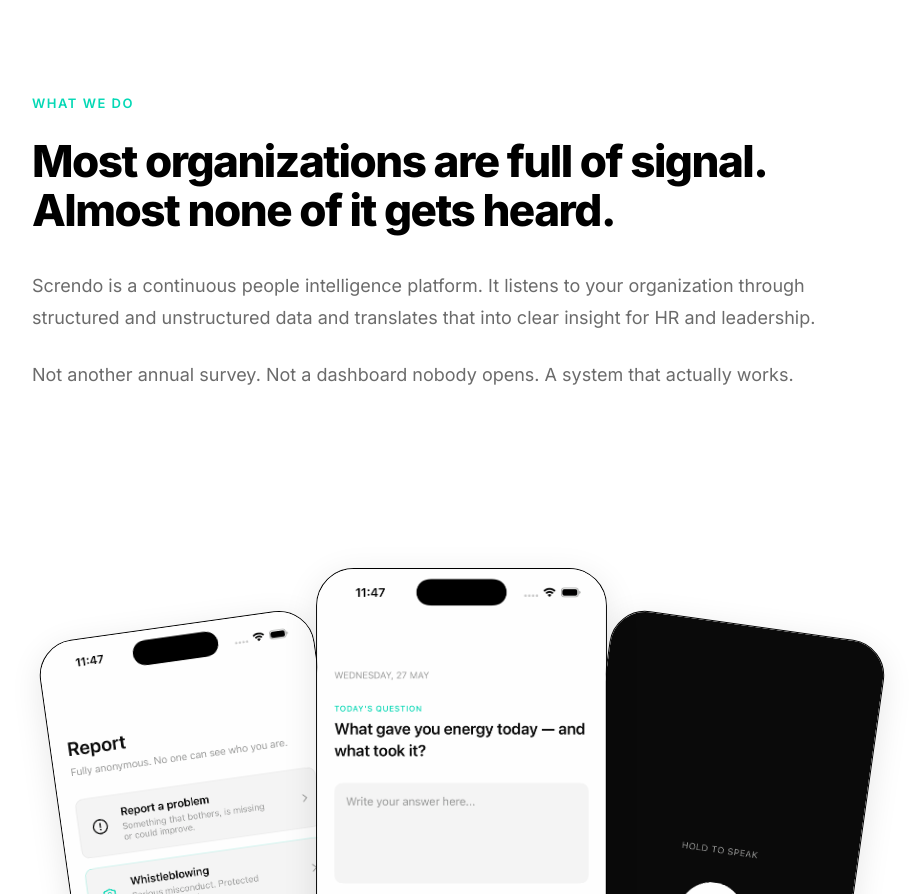
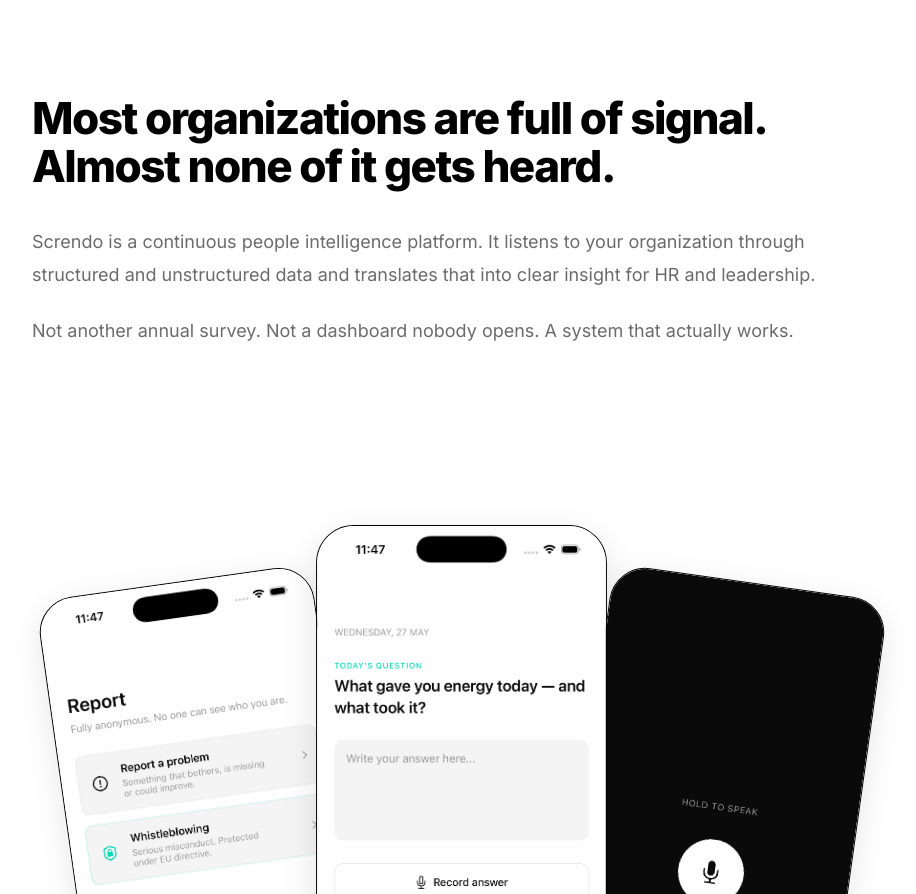
Before and after one commit to benjaminpalm/screndo-hemsida, a Next.js app: page / in a window 1280 px wide. Shown: the part 1237-2131 px from the top of the page, without its empty margins (178-1094 px from the left). Built offline with nearby package versions, Linux system fonts and the light colour scheme.

Commit message:
remove label

```diff
--- a/components/Navbar.tsx
+++ b/components/Navbar.tsx
@@ -14,7 +14,7 @@ export default function Navbar() {
         justifyContent: "space-between",
       }}
     >
-      <img src="/logo.png" alt="Screndo" style={{ height: "28px", width: "auto" }} />
+      <img src="/logo.png" alt="Screndo" style={{ height: "34px", width: "auto" }} />
       <div style={{ display: "flex", alignItems: "center", gap: "24px" }}>
         <a
           href="#"
--- a/components/WhatWeDo.tsx
+++ b/components/WhatWeDo.tsx
@@ -5,19 +5,6 @@ export default function WhatWeDo() {
       style={{ background: "#fff", display: "flex", justifyContent: "center" }}
     >
       <div style={{ maxWidth: "860px", width: "100%" }}>
-        <p
-          style={{
-            color: "#04D8B5",
-            textTransform: "uppercase",
-            letterSpacing: "1.5px",
-            fontSize: "13px",
-            fontWeight: 600,
-            marginBottom: "24px",
-          }}
-        >
-          What we do
-        </p>
-
         <h2
           style={{
             fontSize: "44px",
```
